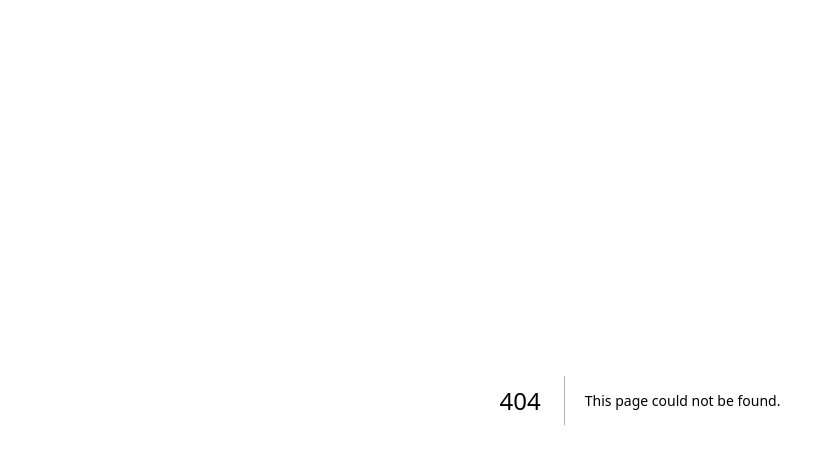
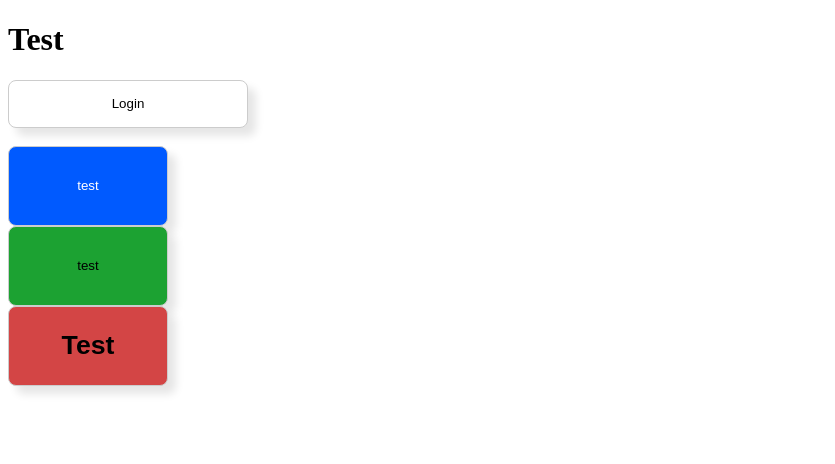
Before and after one commit to justusbruegmann/stechuhr, a Next.js app: page /ctest in a window 1280 px wide. Before the commit this address had no page. Shown: the top 464 px of the page, without its empty margins (0-835 px from the left). Built offline with nearby package versions, Linux system fonts and the light colour scheme.

Commit message:
added the buttons and a Component test page /ctest

```diff
--- a/src/components/Button.module.css
+++ b/src/components/Button.module.css
@@ -1,6 +1,12 @@
 
 .button-normal {
     background: white;
+}
+
+.button-normal:hover {
+    filter: brightness(0.9); /* darken the visible color */
+
+
 }
 
 .button-accent {
@@ -9,21 +15,27 @@
 }
 
 .button-success {
-    background: #0b9421;
+    background: #1ca232;
     color: black;
 }
 
 .button-error {
-    background: #c52e2e;
+    background: #d34545;
     color: white;
 }
 
 
 .button:hover {
     cursor: pointer;
+    opacity: 90%;
 }
 
 .button {
     border: 1px solid #ccc;
     border-radius: .5rem;
+    box-shadow: .5rem .5rem .5rem rgba(0, 0, 0, .1);
 }
+
+.bg-black {
+    background-color: #000;
+}
--- a/src/components/Button.tsx
+++ b/src/components/Button.tsx
@@ -1,26 +1,29 @@
 import styles from './Button.module.css';
+import React from 'react'
+
 
 type Props = {
-    type?: 'primary' | 'accent' | 'success' | 'error';
-    label: string;
+    type?: 'primary' | 'accent' | 'success' | 'error'; // for extending the options add here
+    label: string | React.ReactElement;
     width?: number | string; // number -> rem, string -> raw CSS (e.g. '50%' or '3rem')
     height?: number | string; // number -> rem, string -> raw CSS
+    onClick?: React.MouseEventHandler<HTMLButtonElement>;
 };
 
-export default function Button({type = 'primary', label, height, width}: Props) {
+export default function Button({type = 'primary', label, height, width, onClick}: Props) {
     const variantClass =    type === 'primary' ? styles['button-normal']
          : type === 'accent' ? styles['button-accent']
          : type === 'success' ? styles['button-success']
          : type === 'error' ? styles['button-error']
          : styles['button-normal'];
+    // and add the css class here
 
     const style: React.CSSProperties = {};
     if (width !== undefined) style.width = typeof width === 'number' ? `${width}rem` : width;
     if (height !== undefined) style.height = typeof height === 'number' ? `${height}rem` : height;
     return (
         <div className="button">
-            <button className={`${variantClass} ${styles.button}`} style={style}
-                    onClick={() => console.log("Test")}>{label}</button>
+            <button className={`${variantClass} ${styles.button}`} style={style} onClick={onClick}>{label}</button>
         </div>
     );
 }
--- /dev/null
+++ b/src/pages/ctest.tsx
@@ -0,0 +1,14 @@
+import Button from "@/components/Button";
+
+export default function Ctest() {
+    return (
+        <>
+            <h1>Test</h1>
+            <Button label={"Login"} type={"primary"} height={3} width={15} onClick={() => alert("Login")}/>
+            <br/>
+            <Button label={"test"} type={"accent"} height={5} width={10}/>
+            <Button label={"test"} type={"success"} height={5} width={10}/>
+            <Button label={<h1 style={{ color: '#000' }}> Test</h1>} type={"error"} height={5} width={10}/>
+        </>
+    );
+}
```
Also changed, not shown: src/pages/login.tsx (+1 -6 lines).
